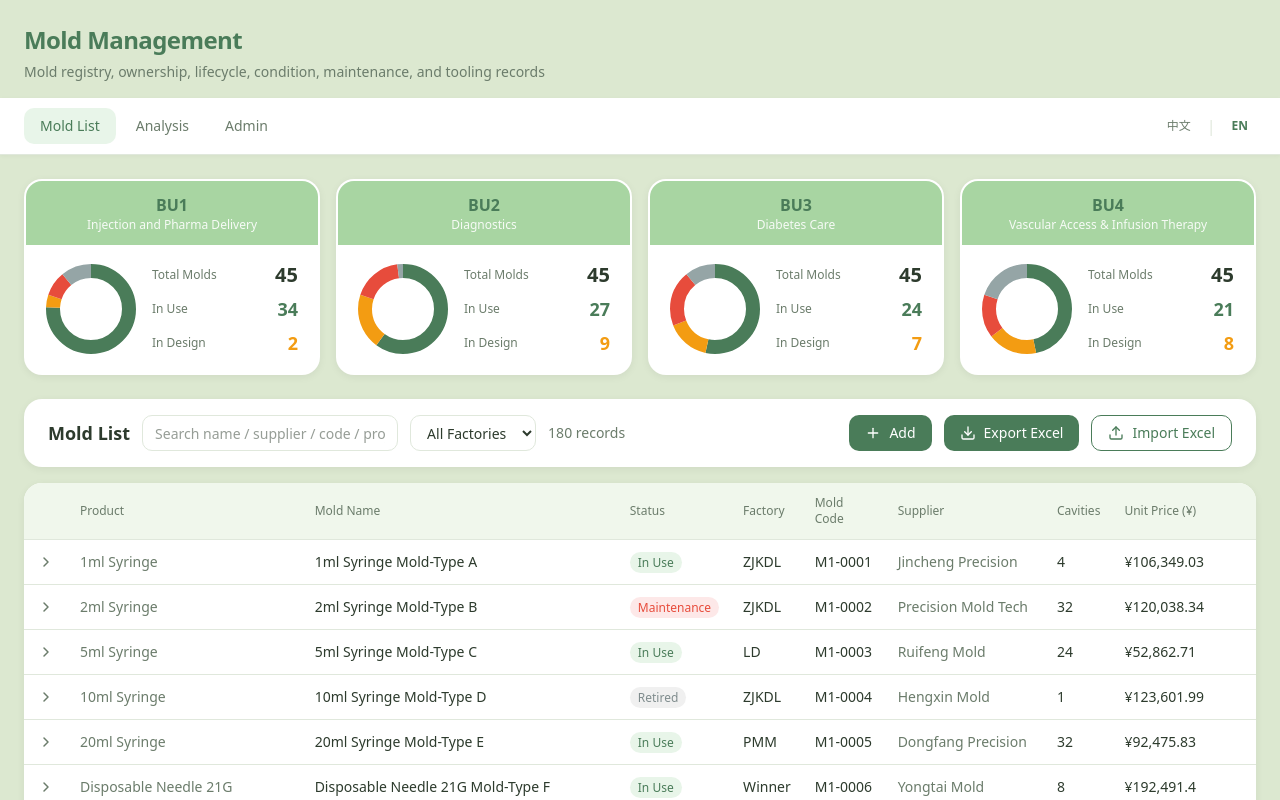
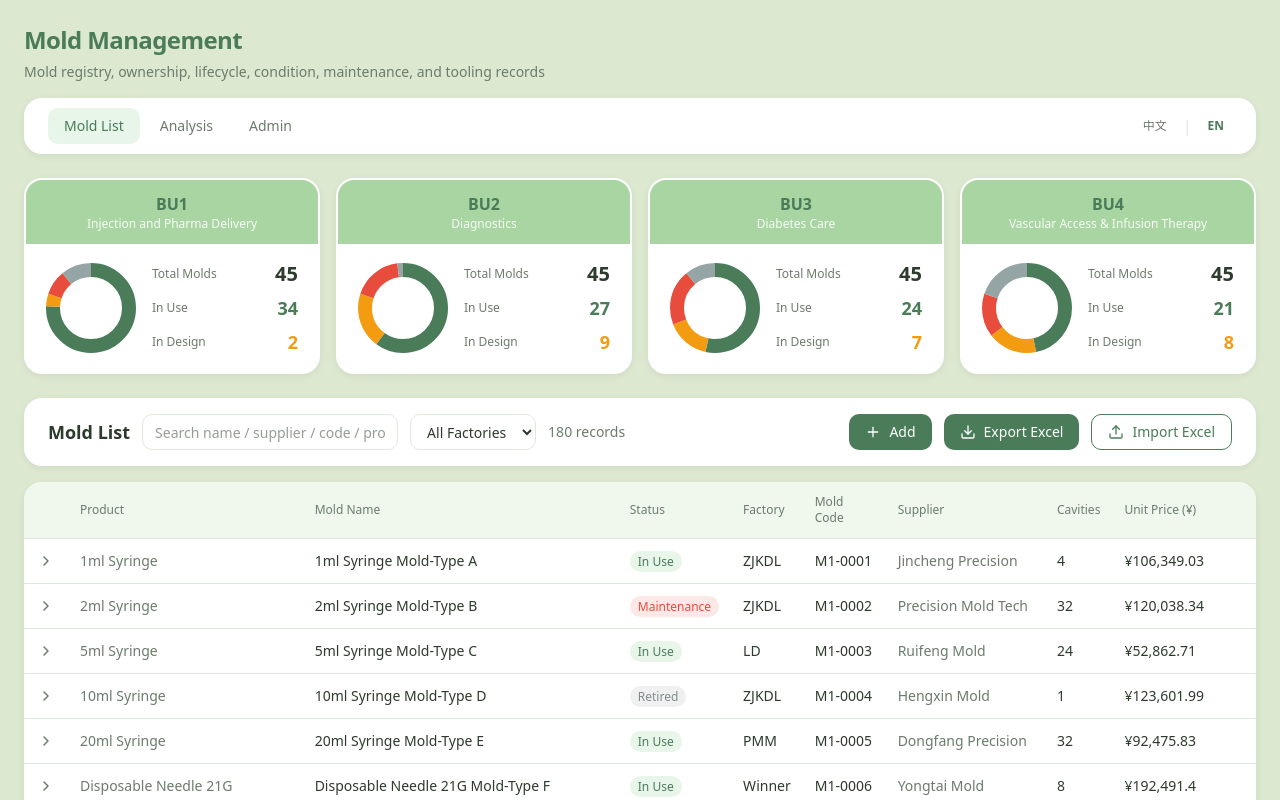
Before and after one commit to erikzhuang-dev/ubzhuangs-robot, a Next.js app: page / in a window 1280 px wide. Shown: the top 800 px of the page. Built offline with nearby package versions, Linux system fonts and the light colour scheme.

Commit message:
style(mold): 顶部导航栏改为与BU卡片一致的圆角白色条带样式
Coze-Commit-Type: user
Coze-User-ID: 1743168901482536
Coze-Conversation-ID: 12897442

```diff
--- a/src/app/page.tsx
+++ b/src/app/page.tsx
@@ -663,8 +663,8 @@ export default function Home() {
       </div>
 
       {/* Top Navigation Bar */}
-      <div className="bg-white border-b" style={{ borderColor: '#e0e8dc', boxShadow: '0 1px 4px rgba(0,0,0,0.04)' }}>
-        <div className="mx-auto max-w-[1400px] px-6 flex items-center justify-between h-14">
+      <div className="mx-auto max-w-[1400px] px-6">
+        <div className="flex items-center justify-between h-14 rounded-2xl bg-white px-6" style={{ boxShadow: '0 2px 8px rgba(0, 0, 0, 0.06)' }}>
           <div className="flex items-center gap-1">
             <button
               className="px-4 py-2 rounded-lg text-sm font-medium transition-colors"
```
Also changed, not shown: assets/image_20260908115339596.png (added).
